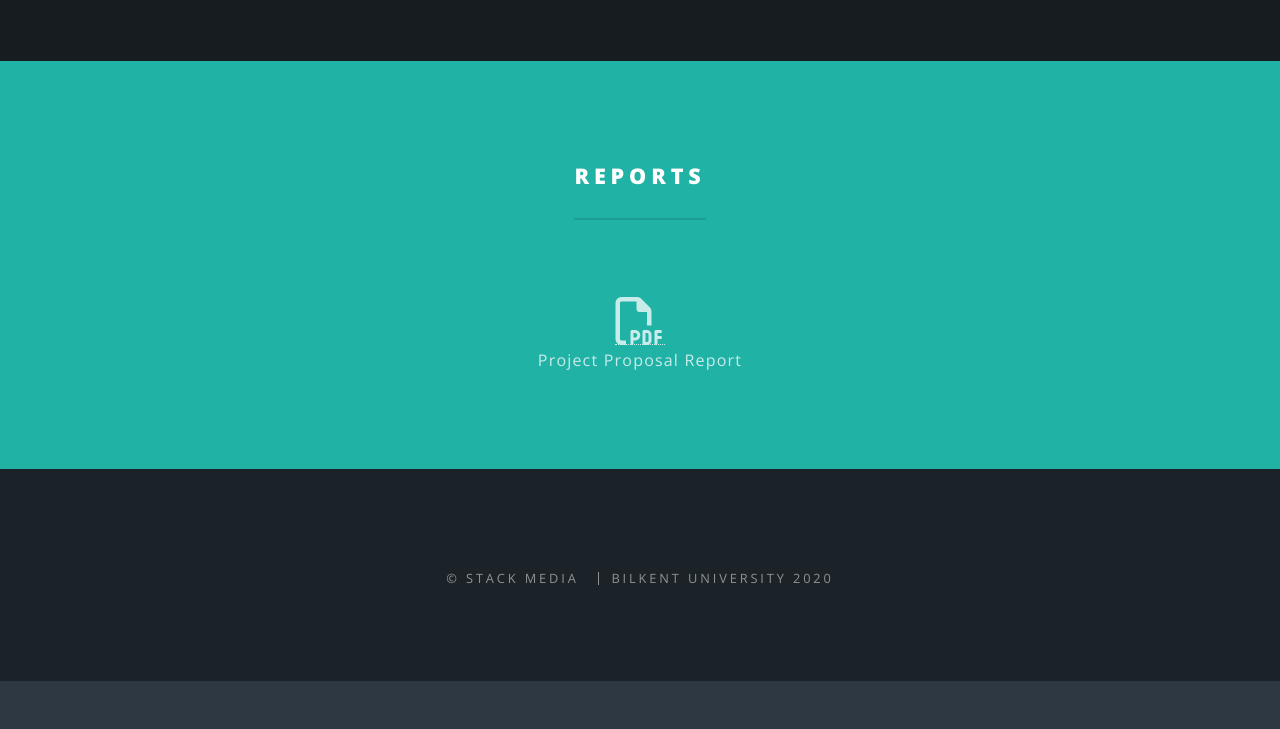
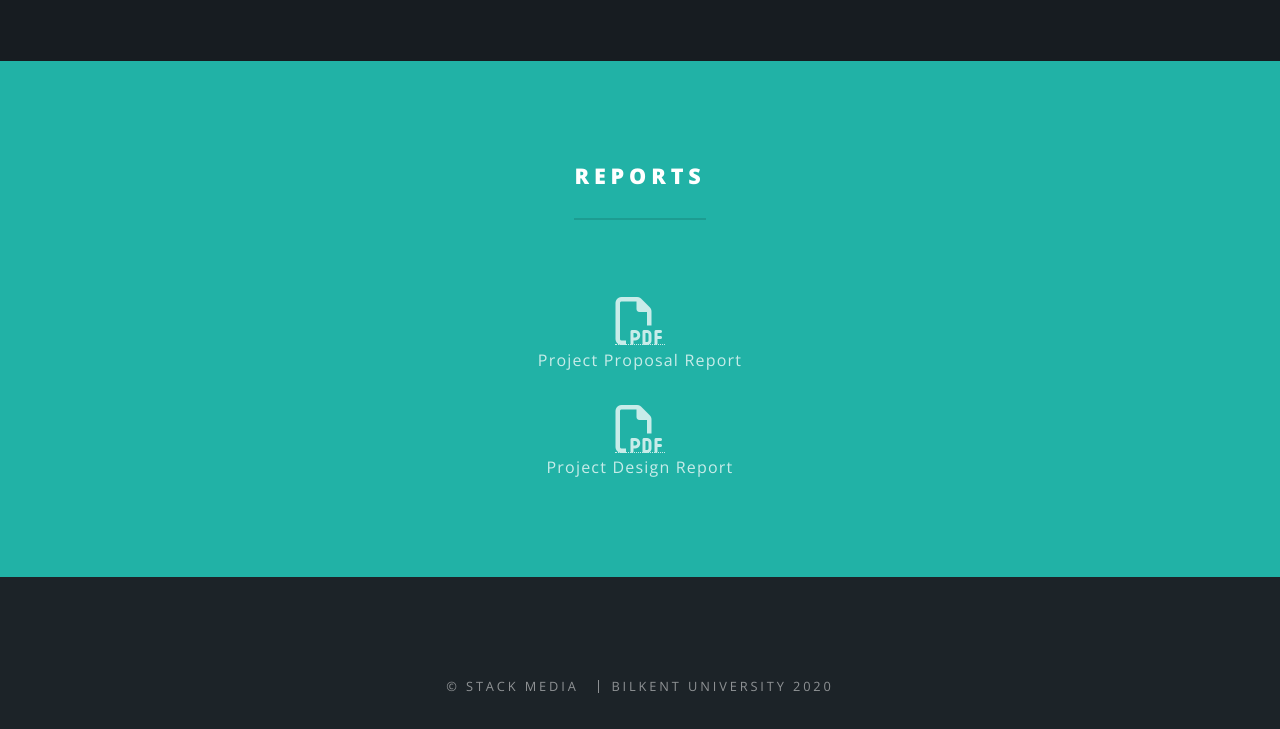
Before and after one commit to HQ-Project/CS353-Website-Project, a plain HTML site: page index.html in a window 1280 px wide. Shown: the part 2007-2736 px from the top of the page. Before the commit the page ends 2688 px from the top, so only its background shows below. Drawn offline with nearby package versions, Linux system fonts and the light colour scheme; files whose address does not match are found by name.

Commit message:
Add design report.

```diff
--- a/index.html
+++ b/index.html
@@ -174,9 +174,14 @@ Users can safely travel to their point of interest by using voice-guided navigat
 											</a>
 			                <p>Project Proposal Report</p>
 							</div>
+							<div class="specification">
+								<a href="assets/reports/CS353-Group7-DesignReport.pdf"
+									target="blank"> <i class="fa fa-3x fa-file-pdf-o text-primary sr-icons"></i>
+							   </a>
+			   				<p>Project Design Report</p>
+			   				</div>
 			            </div>
 						</div>
-
 							</div>
 						</section>
 
```
Also changed, not shown: 1 other file.
